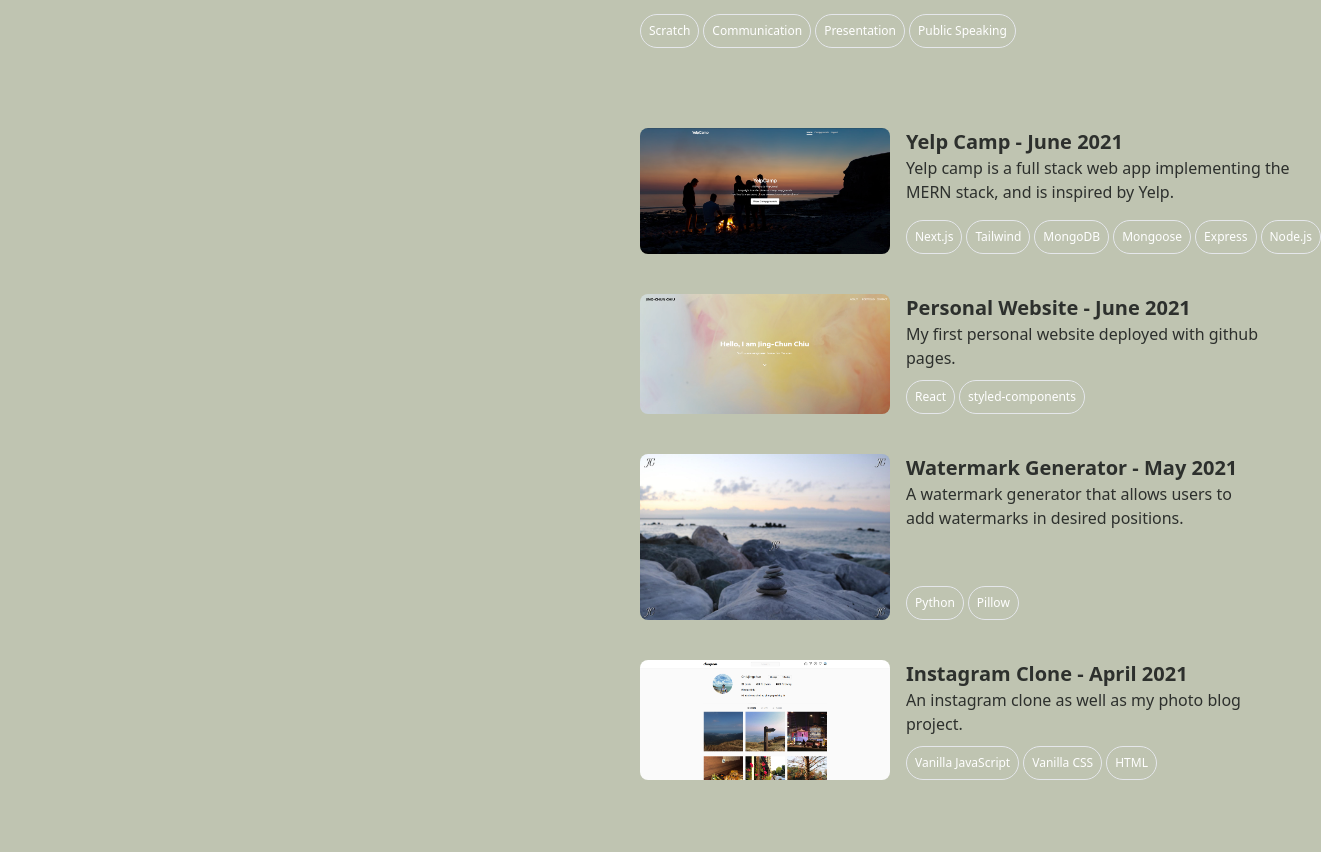
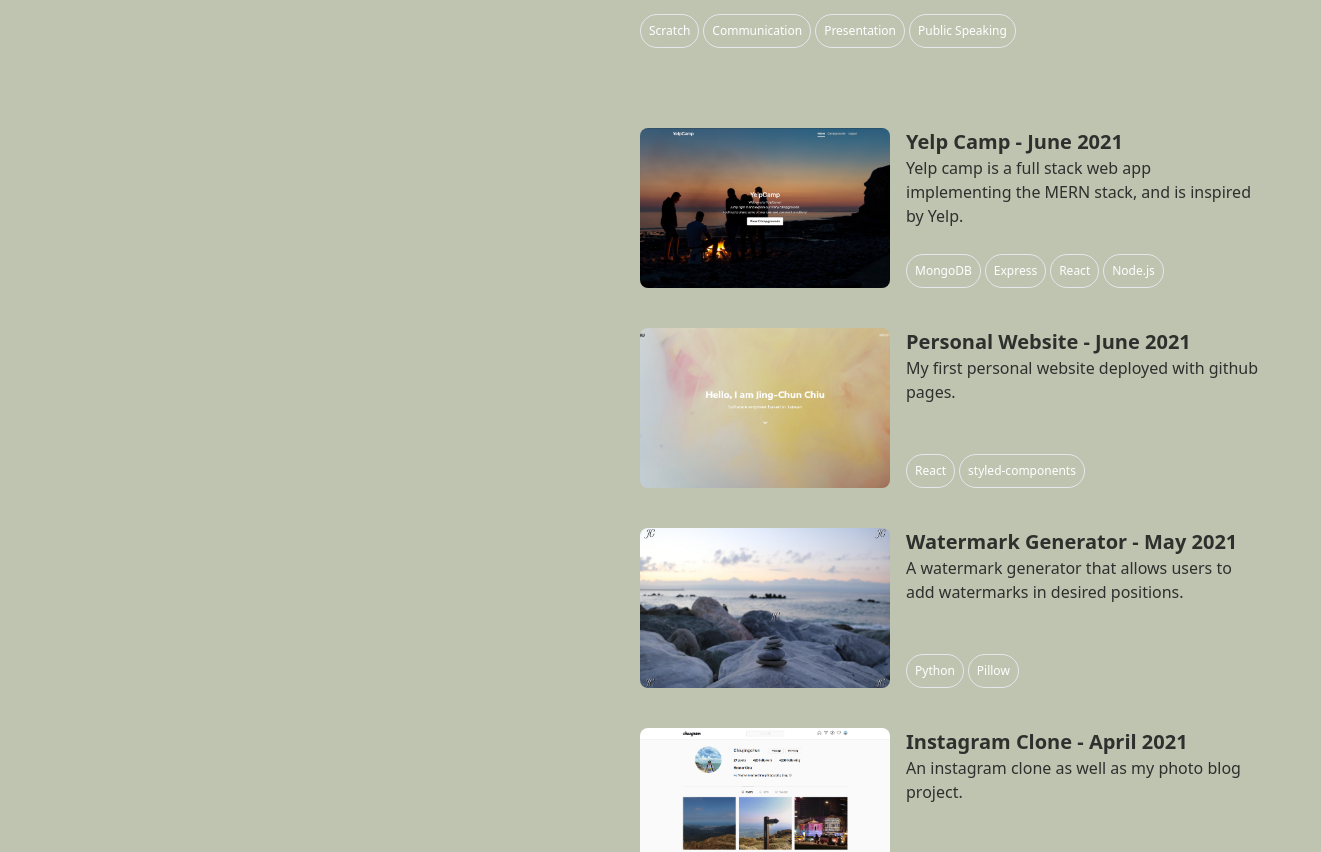
Before and after one commit to JCEleanor/chiujingchun, a Next.js app: page / in a window 1280 px wide. Shown: the part 1920-2772 px from the top of the page, 1321 px wide, since content can reach past the window. Before the commit the page ends 2748 px from the top, so only its background shows below. Built offline with nearby package versions, Linux system fonts and the light colour scheme.

Commit message:
wip: adding scroll to section effect in header
add target _blank

align project image dimension

```diff
--- a/src/app/components/Header.tsx
+++ b/src/app/components/Header.tsx
@@ -1,8 +1,45 @@
+"use client";
+
 import React from "react";
 import Image from "next/image";
 
+import { useEffect, useState } from "react";
+
+const sections = ["ABOUT", "EXPERIENCE", "PROJECTS"];
+
 const Header = () => {
   // console.log("header", sessionStorage.getItem("theme"));
+
+  const [activeSection, setActiveSection] = useState("ABOUT");
+
+  useEffect(() => {
+    const handleScroll = () => {
+      let currentSection = "";
+
+      sections.forEach((section) => {
+        const element = document.getElementById(section);
+        if (element) {
+          const sectionTop = element.offsetTop;
+          const sectionHeight = element.clientHeight;
+          if (
+            window.scrollY >= sectionTop &&
+            window.scrollY < sectionTop + sectionHeight
+          ) {
+            currentSection = section;
+          } else {
+            // currentSection = "ABOUT";
+          }
+        }
+      });
+
+      setActiveSection(currentSection);
+    };
+
+    window.addEventListener("scroll", handleScroll);
+    return () => window.removeEventListener("scroll", handleScroll);
+  }, []);
+
+  console.log(activeSection, "activeSection");
 
   return (
     <header>
@@ -49,15 +86,34 @@ const Header = () => {
         <li>I used to hate running but now I run (mediocrely)</li>
       </ul>
       <nav className="mt-12 ml-auto">
-        <a href="#ABOUT">
-          <li>ABOUT</li>
+        {sections.map((s) => (
+          <a
+            key={s}
+            href={`#${s}`}
+            className={activeSection === s ? "nav-item" : ""}
+          >
+            <li
+              className={`${
+                activeSection === s
+                  ? "relative left-[150px] list-none text-[#8AA172] font-semibold italic"
+                  : ""
+              }`}
+            >
+              {s}
+            </li>
+          </a>
+        ))}
+        {/* <a href="#ABOUT" className="nav-item">
+          <li className="relative left-[150px] list-none text-[#8AA172] font-semibold italic">
+            ABOUT
+          </li>
         </a>
         <a href="#EXPERIENCE">
           <li>EXPERIENCE</li>
         </a>
         <a href="#PROJECTS">
           <li>PROJECTS</li>
-        </a>
+        </a> */}
       </nav>
     </header>
   );
--- a/src/app/components/ProjectSection.tsx
+++ b/src/app/components/ProjectSection.tsx
@@ -10,14 +10,7 @@ const data = [
     projectTitle: "Yelp Camp - June 2021",
     projectDescription:
       "Yelp camp is a full stack web app implementing the MERN stack, and is inspired by Yelp.",
-    skills: [
-      "Next.js",
-      "Tailwind",
-      "MongoDB",
-      "Mongoose",
-      "Express",
-      "Node.js",
-    ],
+    skills: ["MongoDB", "Express", "React", "Node.js"],
   },
   {
     imageSrc: "/personal-site.png",
@@ -50,27 +43,25 @@ export const ProjectSection = () => {
   return (
     <section className="mt-20 scroll-mt-32" id="PROJECTS">
       {data.map((p) => (
-        <div key={p.repoLink} className="flex gap-4 mt-10">
-          <Image
-            width={250}
-            height={150}
-            className="rounded-lg"
-            src={p.imageSrc}
-            alt={p.imageAlt}
-          />
-          <div className="flex flex-col justify-between">
+        <div key={p.repoLink} className="flex mt-10 items-start gap-4">
+          <div className="relative w-[250px] h-[160px] flex-shrink-0 overflow-hidden">
+            <Image
+              className="rounded-lg object-cover"
+              src={p.imageSrc}
+              alt={p.imageAlt}
+              fill={true}
+            />
+          </div>
+          <div className="flex flex-col justify-between h-[160px]">
             <div>
-              <Link href={p.repoLink as string}>
+              <Link target="_blank" href={p.repoLink as string}>
                 <h3 className="text-xl font-semibold hover:text-neutral-100">
                   {p.projectTitle}
                 </h3>
               </Link>
-              <p>
-                {/* dangerouslySetInnerHTML? */}
-                {p.projectDescription}
-              </p>
+              <p>{p.projectDescription}</p>
             </div>
-            <div className="flex gap-1">
+            <div className="flex flex-wrap gap-1 mt-2">
               {p.skills.map((skill) => (
                 <div
                   key={skill}
--- a/src/app/globals.css
+++ b/src/app/globals.css
@@ -19,3 +19,40 @@ body {
     color: #2d302d;
   }
 }
+
+.nav-item {
+  position: relative;
+  padding: 5px 0;
+}
+
+.nav-item::after {
+  content: "";
+  position: absolute;
+  left: 0;
+  top: 50%;
+  width: 0%;
+  height: 2px;
+  background-color: #8AA172;
+  /* background-color: #a6c288; */
+  transition: width 0.3s ease-in-out;
+  width: 30%;
+}
+
+.nav-item.active::after {
+  /* width: 100%; */
+  /* color: #D4A95E;
+  color: #8AA172;
+  color: #3F6B56;
+  color: #C2A878;
+  color: #A76741;
+  color: #706F3A;
+  color: #A8B79D;
+  color: #C8A150;
+  color: #B88B4A;
+  color: #F4C76C;
+  color: #F6E27F;
+  color: #AA7D2A; */
+/* ; */
+
+
+}
```
